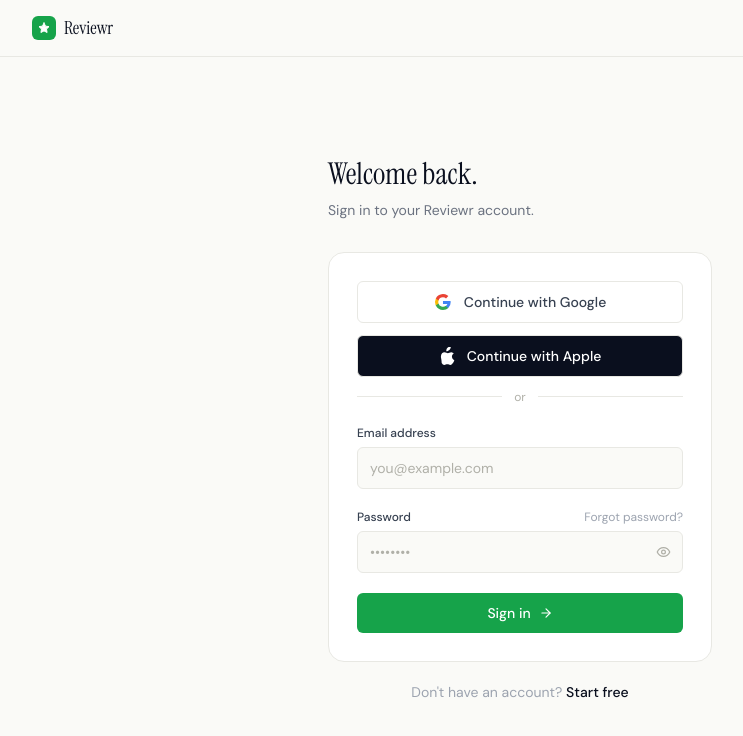
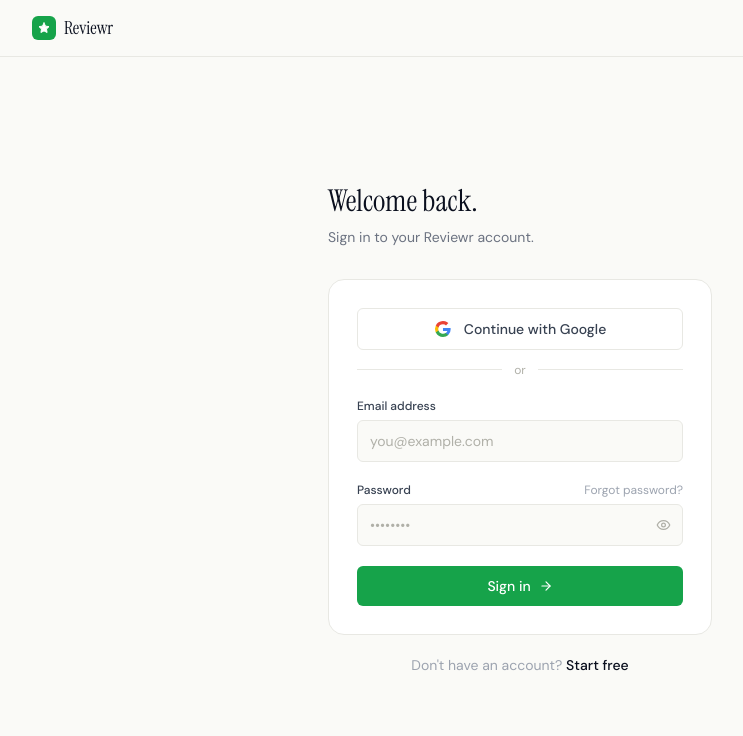
Before and after one commit to zmaj1234/reviewr, a Next.js app: page /login in a window 1280 px wide. Shown: the top 736 px of the page, without its empty margins (120-863 px from the left). Built offline with nearby package versions, Linux system fonts and the light colour scheme.

Commit message:
remove Apple OAuth

```diff
--- a/components/auth/oauth-buttons.tsx
+++ b/components/auth/oauth-buttons.tsx
@@ -6,10 +6,9 @@ import { Spinner } from '@/components/ui/spinner'
 
 export function OAuthButtons() {
   const [loadingGoogle, setLoadingGoogle] = useState(false)
-  const [loadingApple, setLoadingApple]   = useState(false)
 
-  async function signInWith(provider: 'google' | 'apple') {
-    const setLoading = provider === 'google' ? setLoadingGoogle : setLoadingApple
+  async function signInWith(provider: 'google') {
+    const setLoading = setLoadingGoogle
     setLoading(true)
     const supabase = createClient()
     await supabase.auth.signInWithOAuth({
@@ -25,7 +24,7 @@ export function OAuthButtons() {
       <button
         type="button"
         onClick={() => signInWith('google')}
-        disabled={loadingGoogle || loadingApple}
+        disabled={loadingGoogle}
         className="w-full flex items-center justify-center gap-3 border border-[#e8e8e3] bg-white text-sm font-medium text-[#374151] py-2.5 rounded-md hover:bg-[#fafaf7] hover:border-[#d1d0ca] transition-colors disabled:opacity-50 disabled:cursor-not-allowed"
       >
         {loadingGoogle ? <Spinner size={15} /> : (
@@ -39,22 +38,7 @@ export function OAuthButtons() {
         Continue with Google
       </button>
 
-      {/* Apple */}
-      <button
-        type="button"
-        onClick={() => signInWith('apple')}
-        disabled={loadingGoogle || loadingApple}
-        className="w-full flex items-center justify-center gap-3 border border-[#e8e8e3] bg-[#0a0f1e] text-sm font-medium text-white py-2.5 rounded-md hover:bg-[#111827] transition-colors disabled:opacity-50 disabled:cursor-not-allowed"
-      >
-        {loadingApple ? <Spinner size={15} className="text-white" /> : (
-          <svg width="16" height="18" viewBox="0 0 814 1000" aria-hidden fill="currentColor">
-            <path d="M788.1 340.9c-5.8 4.5-108.2 62.2-108.2 190.5 0 148.4 130.3 200.9 134.2 202.2-.6 3.2-20.7 71.9-68.7 141.9-42.8 61.6-87.5 123.1-155.5 123.1s-85.5-39.5-164-39.5c-76 0-103.7 40.8-165.9 40.8s-105-42.4-148.3-107.4C108.2 692.1 67.7 612.7 67.7 537.3c0-156.1 102.1-238.8 201.9-238.8 76 0 138.8 50 185.8 50 45.1 0 115.7-52.7 199.7-52.7zm-234-181.5c39.5-47.5 67.8-113.6 67.8-179.7 0-9-.6-18.1-2.2-25.8-63.7 2.3-138.8 42.4-184.4 92.6-35.6 39-68.5 105.1-68.5 172.5 0 9.7 1.6 19.4 2.2 22.5 4.5.6 9 1.3 13.6 1.3 57 0 127.3-38.3 171.5-83.4z"/>
-          </svg>
-        )}
-        Continue with Apple
-      </button>
-
-      <div className="flex items-center gap-3">
+<div className="flex items-center gap-3">
         <div className="flex-1 h-px bg-[#e8e8e3]" />
         <span className="text-xs text-[#b0b0a8]">or</span>
         <div className="flex-1 h-px bg-[#e8e8e3]" />
```
